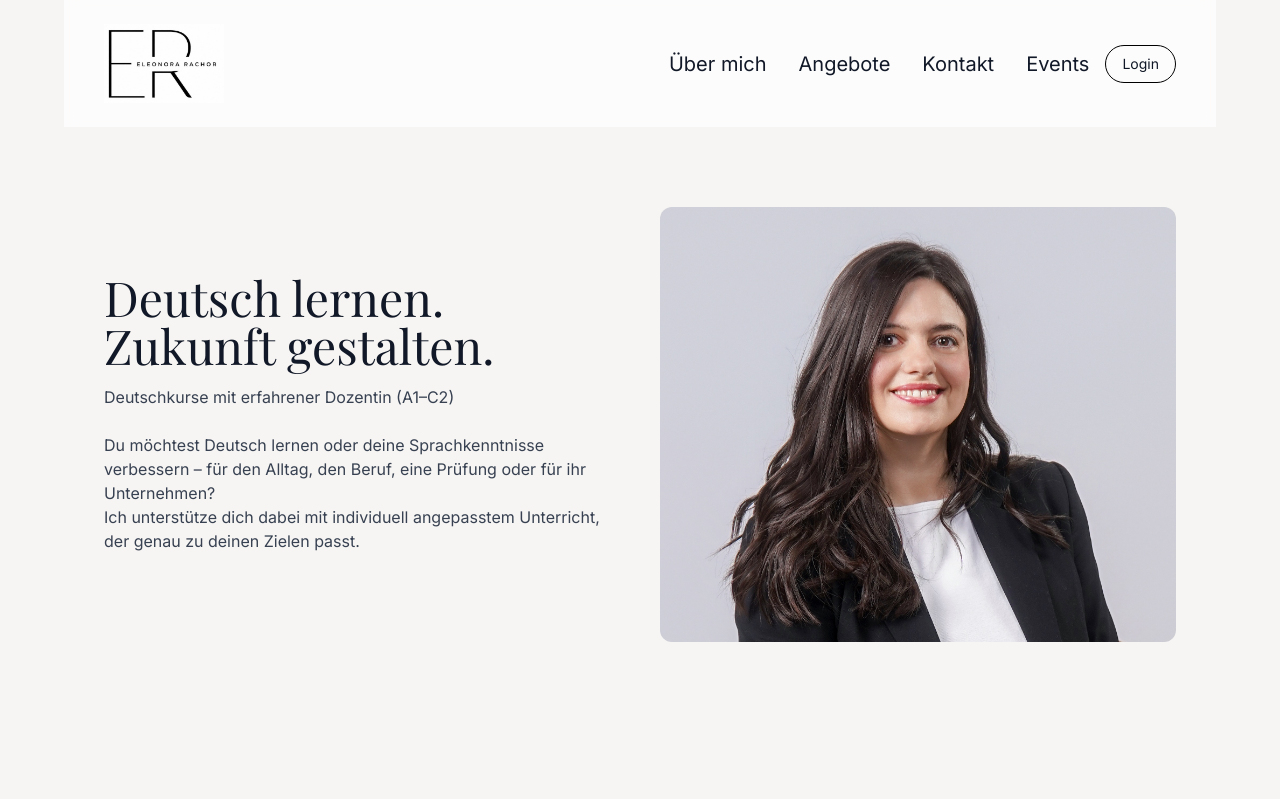
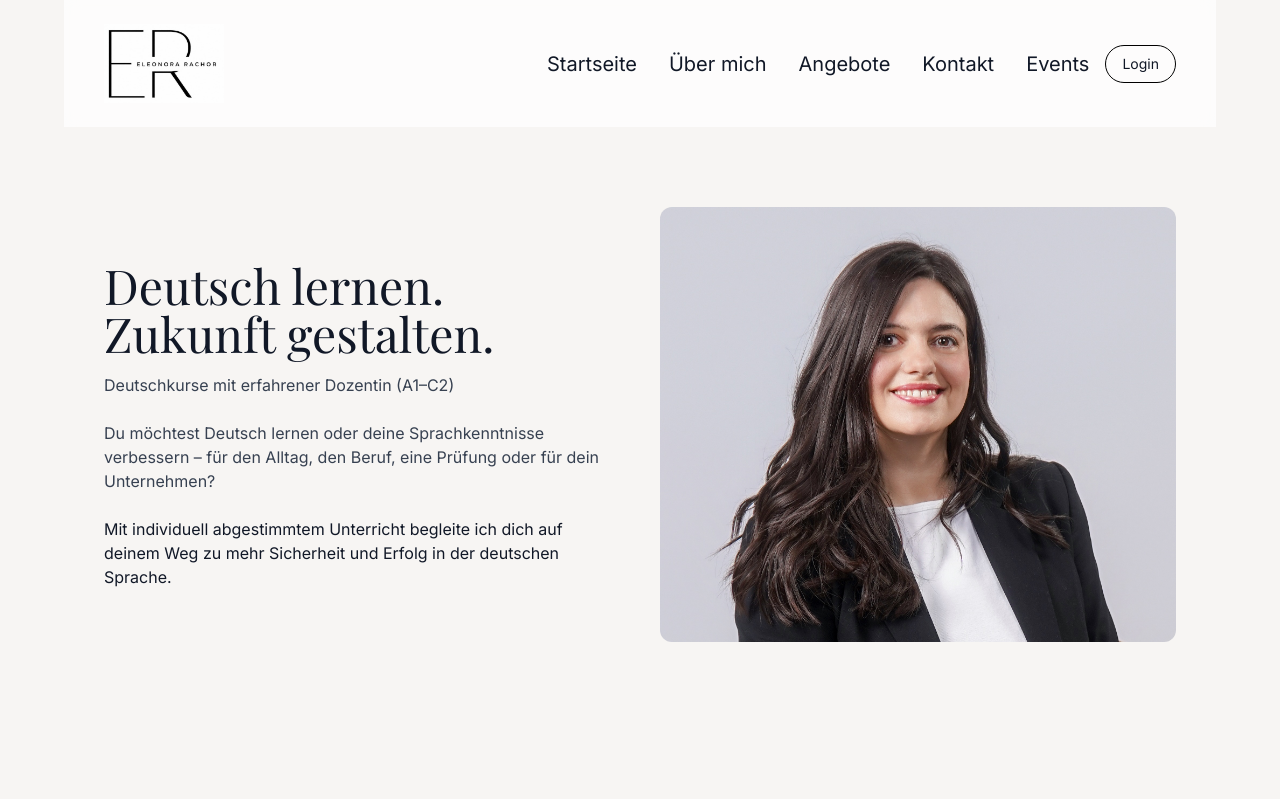
Before and after one commit to Rhody89/Eli_Website, a plain HTML site: page index.html in a window 1280 px wide. Shown: the top 799 px of the page. Drawn offline with nearby package versions, Linux system fonts and the light colour scheme.

Commit message:
fixing text issues and added Startseite button

```diff
--- a/index.html
+++ b/index.html
@@ -24,8 +24,8 @@
   <div>
     <h1 class="heading text-4xl md:text-5xl leading-tight mb-4">Deutsch lernen. Zukunft gestalten.</h1>
     <p class="mb-6 text-gray-700">Deutschkurse mit erfahrener Dozentin (A1–C2)</p>
-    <p class="mb-6 text-gray-700">Du möchtest Deutsch lernen oder deine Sprachkenntnisse verbessern – für den Alltag, den Beruf, eine Prüfung oder für ihr Unternehmen?<br>
-    Ich unterstütze dich dabei mit individuell angepasstem Unterricht, der genau zu deinen Zielen passt.</p>
+    <p class="mb-6 text-gray-700">Du möchtest Deutsch lernen oder deine Sprachkenntnisse verbessern – für den Alltag, den Beruf, eine Prüfung oder für dein Unternehmen?</p>
+    <p>Mit individuell abgestimmtem Unterricht begleite ich dich auf deinem Weg zu mehr Sicherheit und Erfolg in der deutschen Sprache.</p>
   </div>
   <div>
     <img src="images/fotos/eli_sitzend_schwarz.JPG" class="mx-auto rounded-xl mb-8 md:mb-0 w-full max-w-xs md:max-w-full h-auto">
--- a/nav.html
+++ b/nav.html
@@ -4,11 +4,12 @@
     <span class="block w-6 h-0.5 bg-black mb-1"></span>
     <span class="block w-6 h-0.5 bg-black"></span>
   </button>
-  <div class="bg-white">
+  <a href="index.html" class="bg-white">
     <img src="images/logos/logo_modern.jpeg" height="120" width="120">
-  </div>
+  </a>
   <div id="navMenu" class="hidden absolute right-0 top-16 bg-white shadow-lg rounded-lg flex flex-col gap-4 p-6 z-50 min-w-[180px] md:flex md:static md:shadow-none md:bg-transparent md:p-0 md:flex-row md:items-center md:gap-8 md:min-w-0 md:ml-auto">
-    <a href="index.html#ueber_mich" class="block text-xl">Über mich</a>
+    <a href="index.html" class="block text-xl">Startseite</a>
+    <a href="ueber_mich.html" class="block text-xl">Über mich</a>
     <a href="index.html#angebote" class="block text-xl">Angebote</a>
     <a href="index.html#kontakt" class="block text-xl">Kontakt</a>
     <a href="event.html" class="block text-xl">Events</a>
```
